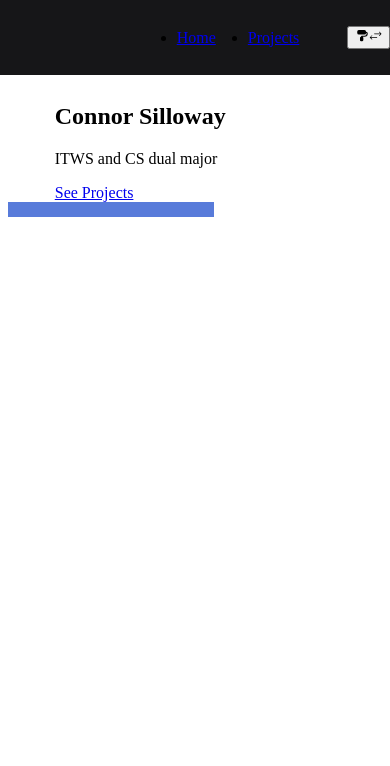
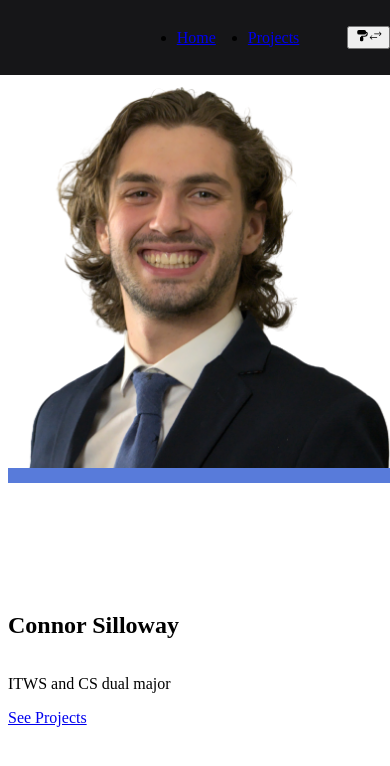
Before and after one commit to Cosillow/Personal-Website, a React (Vite) app in the folder vite-personal-website/: page / in a window 390 px wide. Shown: the top 766 px of the page. Built offline with nearby package versions, Linux system fonts and the light colour scheme.

Commit message:
mobile friendly home page; changed project order

```diff
--- a/vite-personal-website/src/components/controllers/ProjectsController.tsx
+++ b/vite-personal-website/src/components/controllers/ProjectsController.tsx
@@ -12,17 +12,17 @@ export type ImageGifs = (string | {image: string, duration: number})[];
 
 const projects: any[] = [
     {
+        name: "Remote Logging and Monitoring System",
+        tags: ["Angular", "Bootstrap", "Firebase", "gRPC"],
+        description: "custom library for transdisciplinary artist collective",
+        images: ["masary_home.jpg", "masary_dashboard.jpg", "masary_dashboard_detail.jpg"]
+    },
+    {
         name: "2D Physics Game",
         tags: ["C++", "SDL2", "ImGui"],
         description: "custom engine cross-platform game with real-time developer tools",
         images: [{image: "doritos.gif", duration: 6.53}, {image: "sliding_monkey.gif", duration: 8.88}, {image: "oldest_rope.gif", duration: 5}, {image: "old_rope.gif", duration: 5}, {image: "canvas-zoom.gif", duration: 9.93}, {image: "dance_chimp_nobox.gif", duration: 8.81}, {image: "stillcam_level_editor.gif", duration: 22.99}, {image: "dev_tools.gif", duration: 26.02}, {image: "stuckcam.gif", duration: 8.01}, {image: "smoothcam.gif", duration: 9.57}, {image: "rope_attatched_smoothcam.gif", duration: 8.8}, {image: "rope-nocol-long.gif", duration: 6.49}, {image: "longrope_collisions.gif", duration: 10.99}],
         link: "https://github.com/Cosillow/Hello-Game-physics-based-custom-engine-"
-    },
-    {
-        name: "Remote Logging and Monitoring System",
-        tags: ["Angular", "Bootstrap", "Firebase", "gRPC"],
-        description: "custom library for transdisciplinary artist collective",
-        images: ["masary_home.jpg", "masary_dashboard.jpg", "masary_dashboard_detail.jpg"]
     },
     {
         name: "Personal Portfolio",
--- a/vite-personal-website/src/pages/HomePage.tsx
+++ b/vite-personal-website/src/pages/HomePage.tsx
@@ -4,50 +4,64 @@ import { HEADER_HEIGHT } from "../components/Header";
 
 const HeroSection = styled.section`
   height: calc(100dvh - ${HEADER_HEIGHT}px);
+  display: flex;
+  flex-direction: row;
+  width: 100vw;
+  flex-wrap: nowrap;
+  overflow-x: hidden;
+
+  & > * {
+    flex-basis: 50%;
+    flex-shrink: 1;
+  }
+
+  @media (max-width: 790px) {
+    flex-direction: column-reverse;
+
+    & > * {
+      flex-basis: 20%;
+      flex-shrink: 1;
+      flex-grow: 1;
+    }
+  }
 `;
 
 const InfoHeader = styled.header`
   display: flex;
   flex-direction: column;
-  align-items: center;
   justify-content: center;
-  .wrapper {
-    width: 75%;
-  }
 `
 
-interface BackgroundImageProps {
+const BackgroundImage = styled.div<{
   url: string;
-}
-
-const BackgroundImage = styled.div<BackgroundImageProps>`
+}>`
   position: relative;
-  width: clamp(30%, 55%, 100%);
+  width: 400px;
   height: clamp(30%, 75%, 100%);
   background-size: cover;
   background-position: top center;
   background-image: ${props => props.url};
   border-bottom: 15px solid var(--color-accent);
+
+  @media (max-width: 790px) {
+    height: 100%;
+  }
 `;
 
 const HomePage = () => {
   return (
     <>
-    <HeroSection>
-      <div className="row">
-        <InfoHeader className="col-6">
-          <div className="wrapper">
-            <h1 className="font-xxl">Connor Silloway</h1>
-            <p className="font-m grey-1">ITWS and CS dual major</p>
-            <Link className="btn outline m-t-xxl" to="/projects">
-                See Projects
-            </Link>
-          </div>
+    <HeroSection className="p-v-l">
+        <InfoHeader className="p-h-xxl">
+          <h1 className="font-xxl">Connor Silloway</h1>
+          <p className="font-m grey-1">ITWS and CS dual major</p>
+          <Link className="btn outline m-t-xxl" to="/projects">
+              See Projects
+          </Link>
         </InfoHeader>
-        <div className="col-6 center-child">
-          <BackgroundImage url='url("/cropped-connor-photo.png")'></BackgroundImage>
+        <div className="center-child w-100">
+          <BackgroundImage className="m-h-xxl" url='url("/cropped-connor-photo.png")'></BackgroundImage>
         </div>
-      </div>
     </HeroSection>
     </>
   );
```
Also changed, not shown: vite-personal-website/src/connors-library/_grid.scss (+0 -48 lines).
